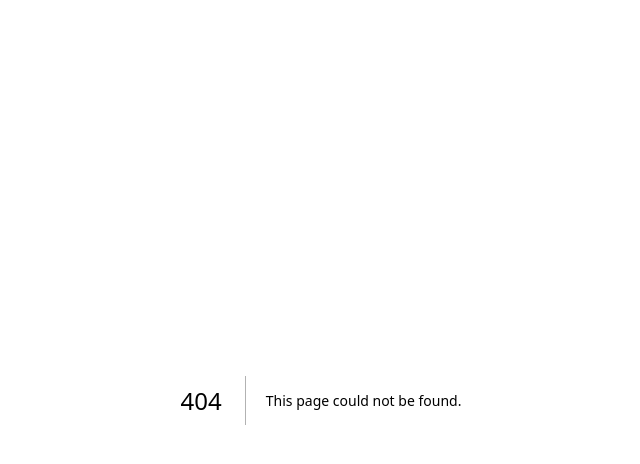
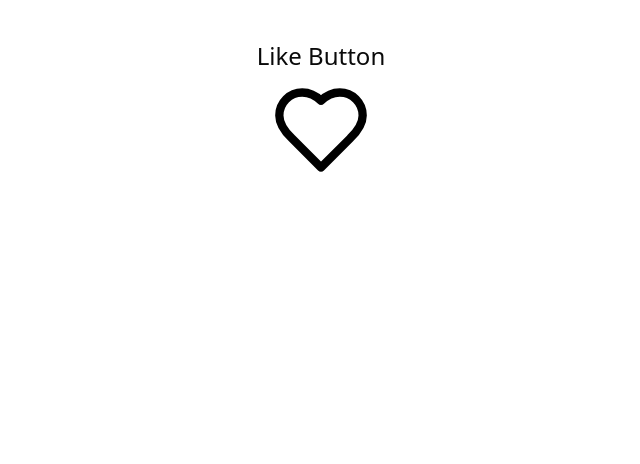
Before and after one commit to shivamseth22/machine-coding, a Next.js app: page /likebutton in a window 1280 px wide. Before the commit this address had no page. Shown: the top 464 px of the page, without its empty margins (319-959 px from the left). Built offline with nearby package versions, Linux system fonts and the light colour scheme.

Commit message:
like button

```diff
--- /dev/null
+++ b/src/app/likebutton/page.tsx
@@ -0,0 +1,23 @@
+"use client";
+import { Heart } from "lucide-react";
+import React, { useState } from "react";
+
+const page = () => {
+  const [toggleLike, setToggleLike] = useState(false);
+  return (
+    <div className="flex flex-col items-center p-2 sm:h-4 md:p-8 ">
+      <h1 className="text-2xl p-2">Like Button</h1>
+      <div className="flex space-x-2 items-center">
+        <Heart
+          onClick={() => setToggleLike((prev) => !prev)}
+          size={100}
+          className="cursor-pointer"
+          fill={toggleLike ? "red" : "white"}
+          color={toggleLike ? "red" : "black"}
+        />
+      </div>
+    </div>
+  );
+};
+
+export default page;
--- a/src/app/page.tsx
+++ b/src/app/page.tsx
@@ -7,6 +7,7 @@ export default function Home() {
   <div className="p-2 sm:p-4 md:p-8 space-x-2 flex flex-wrap">
   <Button><Link href={"/counter"}>Counter</Link></Button>
   <Button><Link href={"/stopwatch"}>Stopwatch</Link></Button>
+  <Button><Link href={"/likebutton"}>Like Button</Link></Button>
   </div>
   );
 }
```
